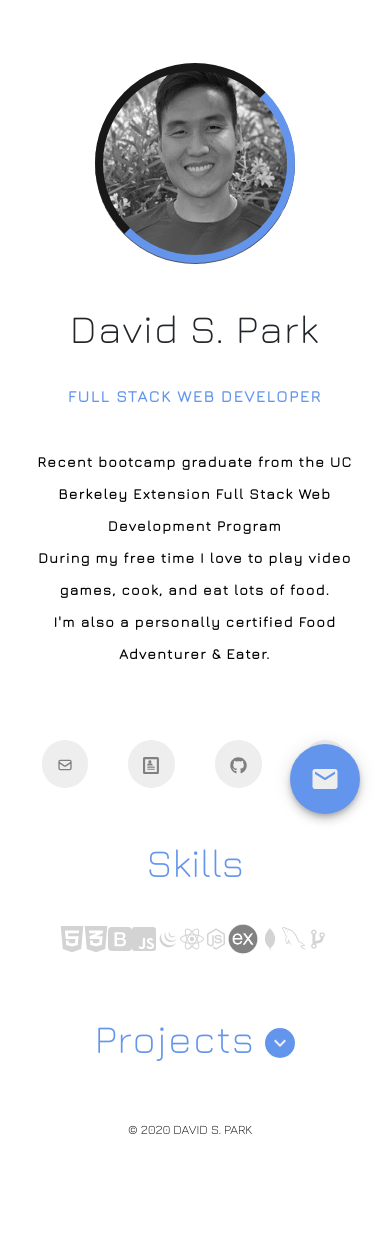
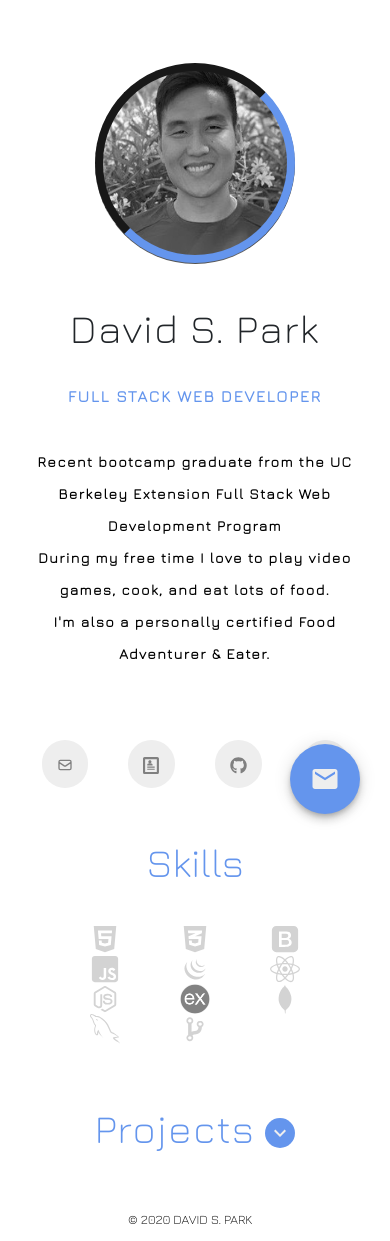
Before and after one commit to dspark410/react-portfolio, a React (Create React App) app: page / in a window 390 px wide. Shown: the top 1241 px of the page. Before the commit the page ends 1155 px from the top, so only its background shows below. Built offline with nearby package versions, Linux system fonts and the light colour scheme.

Commit message:
adds grid to icons

```diff
--- a/src/components/Skills/style.css
+++ b/src/components/Skills/style.css
@@ -5,11 +5,10 @@
   align-items: center;
   text-align: center;
   justify-content: space-between;
-  margin: auto;
+  margin: 0 auto;
   width: 75%;
   padding-top: 30px;
   transition: all 1s ease-in-out;
-  /* animation: moveacross 5s linear infinite alternate; */
 }
 
 .html,
@@ -24,17 +23,6 @@
 .git,
 .express {
   transition: all 0.3s ease-in-out;
-}
-
-.text {
-  display: flex;
-  width: 75%;
-  align-items: center;
-  text-align: center;
-  justify-content: space-between;
-  margin: auto;
-  font-size: 13px;
-  position: relative;
 }
 
 .html:hover {
@@ -99,11 +87,10 @@
   outline: none;
 }
 
-/* @keyframes moveacross {
-  from {
-    transform: translateX(-20%);
+@media (max-width: 800px) {
+  .skills {
+    display: grid;
+    grid-template-columns: repeat(3, 1fr);
+    justify-items: center;
   }
-  to {
-    transform: translateX(20%);
-  }
-} */
+}
```
